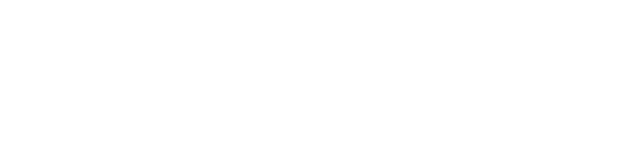
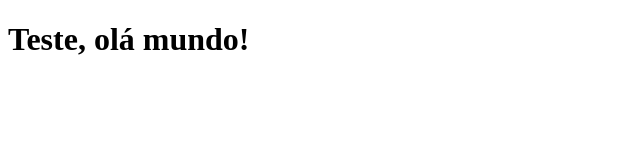
Before and after one commit to eurico123/projeto-social, a plain HTML site: page index.html in a window 1280 px wide. Shown: the whole page, without its empty margins (0-640 px from the left). Drawn offline with Linux system fonts and the light colour scheme.

Commit message:
atualizei

```diff
--- a/index.html
+++ b/index.html
@@ -8,6 +8,6 @@
     <link rel="stylesheet" href="estilos/style.css">
 </head>
 <body>
-
+    <h1>Teste, olá mundo!</h1>
 </body>
 </html>
```
